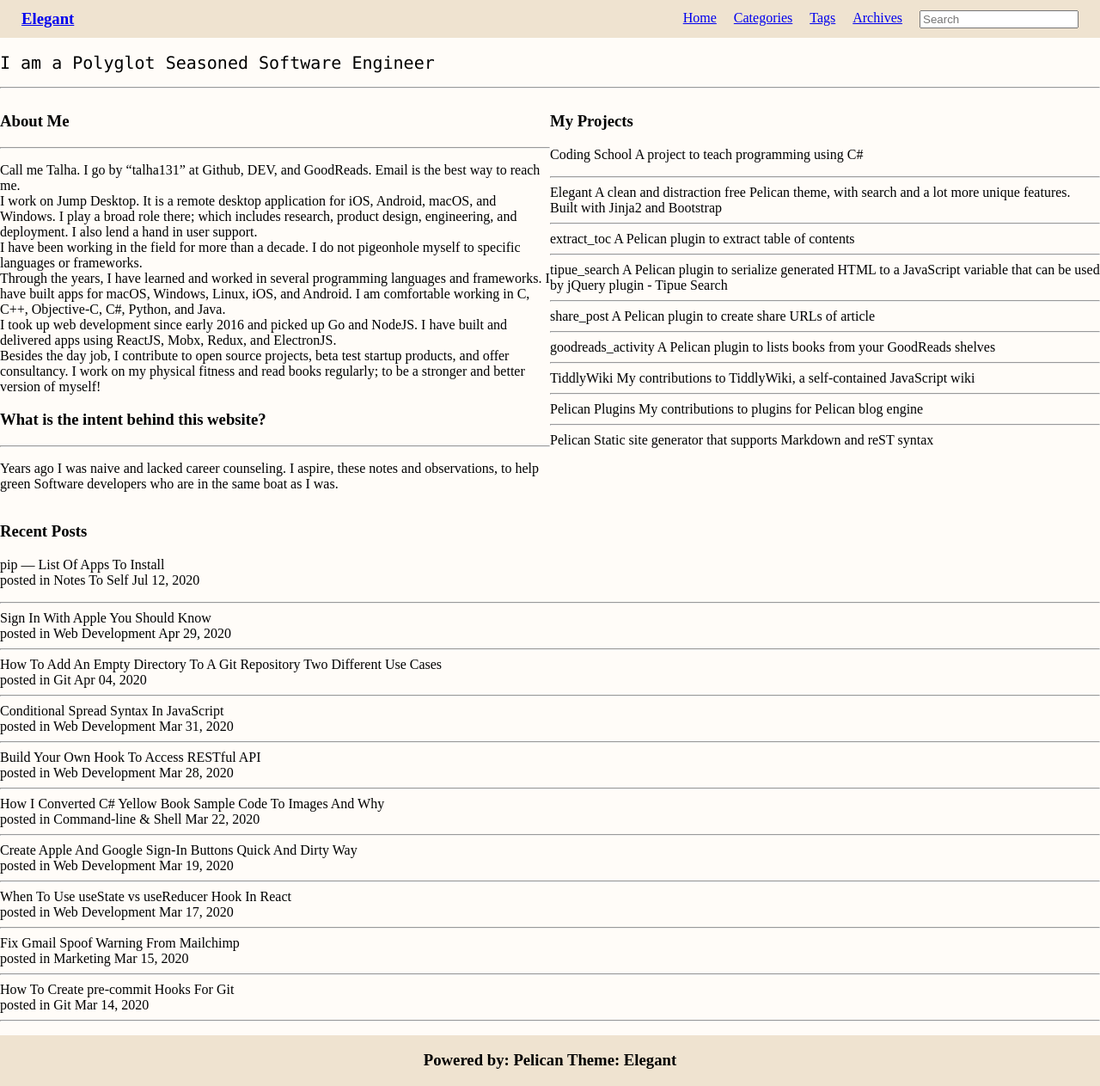
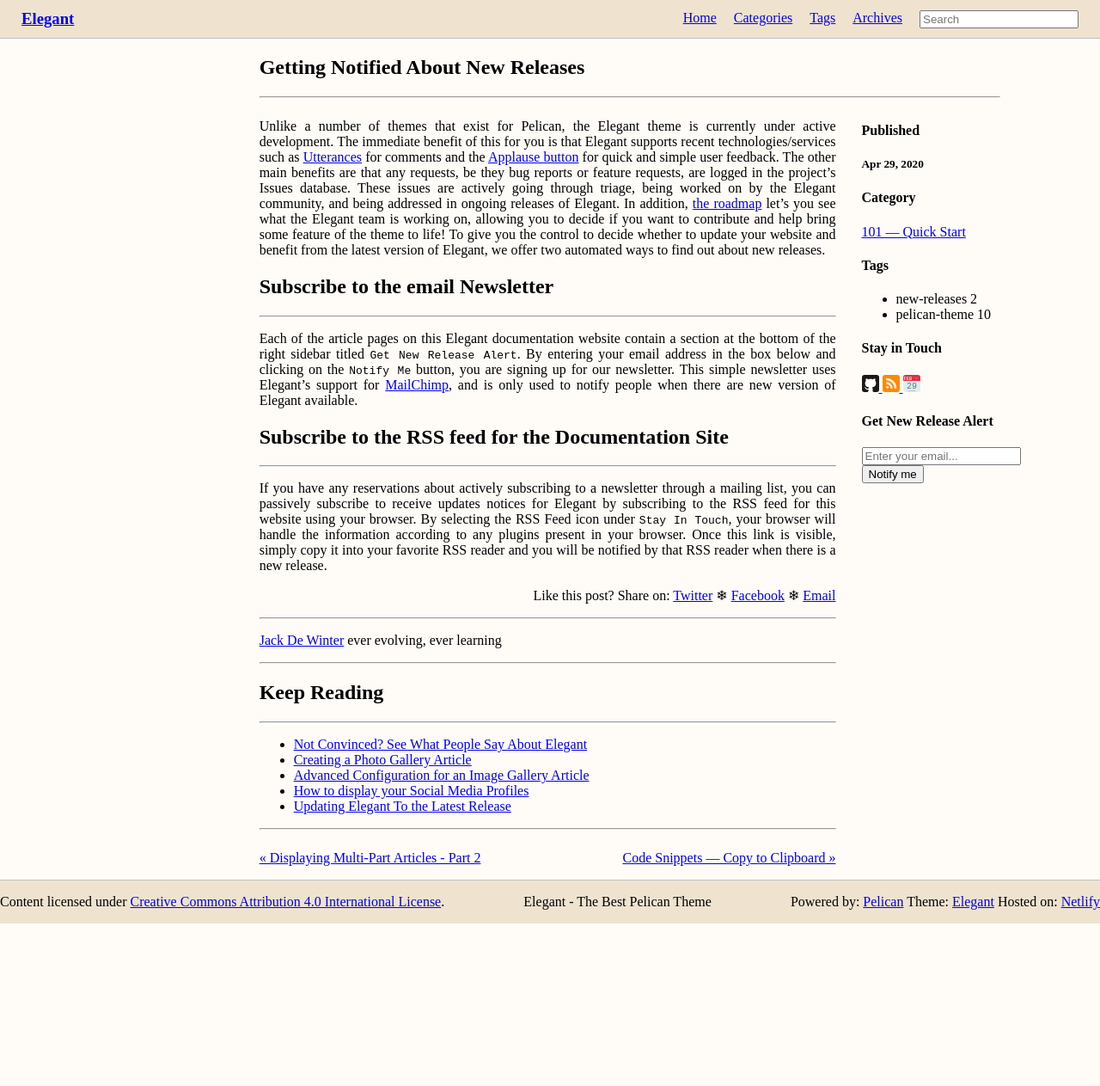
Before and after one commit to farooqalwi/Elegant-Replication, a website: page docs/index.html in a window 1280 px wide. Shown: the whole page at 86% size. After the commit the page ends 1074 px from the top, so only its background shows below. Drawn offline with Linux system fonts and the light colour scheme.

Commit message:
work done for getting-notified-about-new-releases

```diff
--- a/css/layout.css
+++ b/css/layout.css
@@ -11,17 +11,15 @@
   flex-direction: column;
 }
 
-body header {
-  align-items: center;
-  justify-content: space-between;
-}
-
 body > header {
   display: flex;
   flex-direction: row;
+  align-items: center;
+  justify-content: space-between;
   padding: rfs(0 25px);
   margin: 0;
   height: rfs(44px);
+  border-bottom: 1px solid rgb(194, 193, 193);
 }
 
 .heading-items{
@@ -29,134 +27,51 @@
   column-gap: rfs(20px);
 }
 
-body .home{
+
+/* Artile rules start here */
+
+body .article{
+  flex: 1;
   display: grid;
-  grid-template-columns: repeat(10, 10%);
+  grid-template-columns: repeat(12, 1fr);
   grid-template-rows: auto;
+  margin: 0 20px 0 110px;
 }
 
-body .home header{
-  grid-column: 1/-1;
+body .article header{
+  grid-column: 3/12;
   grid-row: 1;
 }
 
-body .home .home-about{
-  grid-column: 1/-6;
+body .article .article-content{
+  grid-column: 3/10;
   grid-row: 2;
+  text-align: justify;
 }
 
-body .home .home-projects{
-  grid-column: 6/-1;
-  grid-row: 2;
+.article-content .article-content-share{
+  text-align: end;
 }
 
-body .home .home-recent-posts{
-  grid-column: 1/-1;
-  grid-row: 3;
+.article-content .content-nav{
+  display: flex;
+  justify-content: space-between;
 }
 
-footer{
-  grid-column: 1/-1;
-  grid-row: 4;
-  text-align: center;
-  bottom: 0;
-  width: 100%;
+body .article .article-sidebar{
+  grid-column: 10/12;
+  grid-row: 2;
+  margin-left: 30px;
 }
 
-/*
-
-body header ul {
-  margin: 0;
+body .article-footer{
+  display: flex;
+  justify-content: space-between;
+  border-top: 1px solid rgb(194, 193, 193);
 }
 
-ul {
-  list-style: none;
-  display: flex;
-  align-items: center;
+
+svg{
+  width: 20px;
+  height: 20px;
 }
-
-ul li a {
-  padding: rfs(0 1.6rem);
-}
-
-body .content {
-  flex: 1;
-  display: flex;
-  flex-direction: column;
-}
-
-.content .tags-heading,
-.content .cats-heading,
-.content .archs-heading,
-.content .tags-ul,
-.content .cats-ul,
-.content .archs-content {
-  margin: rfs(15px 8rem 0px 20rem);
-  padding: 0;
-}
-
-.content .tags-ul,
-.content .cats-ul,
-.content .archs-content {
-  line-height: 20px;
-}
-
-body > .content > article {
-  display: flex;
-  flex-direction: row;
-  margin: 0;
-  padding: 0;
-}
-
-article > .post {
-  margin: rfs(25px 0 25px 0);
-  padding: rfs(10px);
-}
-
-article > .meta-data {
-  padding: rfs(25px);
-}
-
-article > .toc {
-  padding: rfs(25px);
-}
-
-.content ul {
-  display: flex;
-  flex-direction: column;
-  align-items: flex-start;
-}
-
-body > footer {
-  text-align: center;
-  width: 100%;
-  padding: rfs(20px 0 20px 0);
-}
-
-.content .tags-heading h1,
-.content .cats-heading h1,
-.content .archs-heading h1 {
-  border-bottom: rfs(2px solid);
-  margin: 0;
-}
-
-.content .tags-ul ul,
-.content .cats-ul ul {
-  padding-inline-start: 0;
-}
-
-.archs-content .archs-post {
-  display: flex;
-  justify-content: space-between;
-  border-bottom: rfs(1px dotted #696969);
-  margin-left: 6rem;
-  overflow: auto;
-  padding: 0.3rem 0.2rem;
-}
-
-.archs-content h2 {
-  margin: 0;
-  float: left;
-}
-
- */
--- a/docs/css/main.css
+++ b/docs/css/main.css
@@ -1,3 +1,2 @@
 :root{--mutedTextColor:#696969}body{background-color:#fffcf8}body>header{background-color:#efe3d0}body header h1 a{color:#000}header ul li{line-height:44px}header ul li.active{background-color:#b4b4b4}body header ul li a{color:var(--mutedTextColor);display:block}ul li a:focus,ul li a:hover{color:#555}body>footer{background-color:#efe3d0}.archs-post .arch-link a,.content div ul li a{color:#3875d7}.archs-content h2 a,.content div h1{color:inherit}.content .archs-heading,.content .cats-heading,.content .tags-heading{color:maroon}
-body,html{height:100%;width:100%;margin:0;padding:0}body{display:flex;flex-direction:column}body header{align-items:center;justify-content:space-between}body>header{display:flex;flex-direction:row;padding:0 calc(1.28125rem + 0.375vw);margin:0;height:calc(1.4rem + 1.8vw)}@media (min-width: 1200px){body>header{padding:0 1.5625rem;height:2.75rem}}.heading-items{display:flex;column-gap:1.25rem}body .home{display:grid;grid-template-columns:repeat(10,10%);grid-template-rows:auto}body .home header{grid-column:1/-1;grid-row:1}body .home .home-about{grid-column:1/-6;grid-row:2}body .home .home-projects{grid-column:6/-1;grid-row:2}body .home .home-recent-posts{grid-column:1/-1;grid-row:3}footer{grid-column:1/-1;grid-row:4;text-align:center;bottom:0;width:100%}
-:root{--sansFontFamily:"PT Sans","Helvetica Neue",Helvetica,Arial,sans-serif;--monoFontFamily:"PT Mono",Monaco,Menlo,Consolas,"Courier New",monospace}body header h1{font-family:var(--monoFontFamily);font-size:20px;font-weight:200}.archs-content h2 a,.archs-post .arch-link a,.archs-post .arch-time,.content div ul li a,ul li a{font-family:var(--sansFontFamily)}body header h1 a{text-decoration:none}ul li a{font-size:1rem;font-weight:700;text-decoration:none}.archs-post .arch-link a,.content div ul li a{font-size:.963rem;text-decoration:none}.archs-post .arch-link a:hover,.content div ul li a:hover{text-decoration:underline}.archs-content h2 a{text-decoration:none;font-weight:400;font-size:2.2rem}.archs-post .arch-time{font-size:.8rem}.content div h1{font-family:var(--serifHeadingFontFamily);font-weight:400;font-size:2em}.content .archs-heading h1{font-size:2.4rem;line-height:1.3em}
+body,html{height:100%;width:100%;margin:0;padding:0}body{display:flex;flex-direction:column}body>header{display:flex;flex-direction:row;align-items:center;justify-content:space-between;padding:0 calc(1.28125rem + 0.375vw);margin:0;height:calc(1.4rem + 1.8vw);border-bottom:1px solid #c2c1c1}@media (min-width: 1200px){body>header{padding:0 1.5625rem;height:2.75rem}}.heading-items{display:flex;column-gap:1.25rem}body .article{flex:1;display:grid;grid-template-columns:repeat(12,1fr);grid-template-rows:auto;margin:0 20px 0 110px}body .article header{grid-column:3/12;grid-row:1}body .article .article-content{grid-column:3/10;grid-row:2;text-align:justify}.article-content .article-content-share{text-align:end}.article-content .content-nav{display:flex;justify-content:space-between}body .article .article-sidebar{grid-column:10/12;grid-row:2;margin-left:30px}body .article-footer{display:flex;justify-content:space-between;border-top:1px solid #c2c1c1}svg{width:20px;height:20px}
--- a/docs/index.html
+++ b/docs/index.html
@@ -17,118 +17,151 @@
         </section>
         <section class="heading-items">
             <a href="/">Home</a>
-            <a href="Categories.html">Categories</a>
-            <a href="Tags.html">Tags</a>
-            <a href="Archives.html">Archives</a>
+            <a href="#">Categories</a>
+            <a href="#">Tags</a>
+            <a href="#">Archives</a>
             <input type="text" placeholder="Search">
         </section>
     </header>
 
-    <section class="home">
+    <article class="article">
         <header>
-            <h1>I am a Polyglot Seasoned Software Engineer</h1>
+            <h1>Getting Notified About New Releases</h1>
             <hr>
         </header>
 
-        <section class="home-about">
-            <h1>About Me</h1>
+        <section class="article-content">
+            <p>
+                Unlike a number of themes that exist for Pelican, the Elegant theme is currently under active
+                development. The immediate benefit of this for you is that Elegant supports recent technologies/services
+                such as <a href="#">Utterances</a> for comments and the <a href="#">Applause button</a> for quick and
+                simple user feedback. The other
+                main benefits are that any requests, be they bug reports or feature requests, are logged in the
+                project’s Issues database.
+
+                These issues are actively going through triage, being worked on by the Elegant community, and being
+                addressed in ongoing releases of Elegant. In addition, <a href="#">the roadmap</a> let’s you see what
+                the Elegant team
+                is working on, allowing you to decide if you want to contribute and help bring some feature of the theme
+                to life!
+
+                To give you the control to decide whether to update your website and benefit from the latest version of
+                Elegant, we offer two automated ways to find out about new releases.
+            </p>
+
+            <h2>Subscribe to the email Newsletter</h2>
             <hr>
             <p>
-                Call me Talha. I go by “talha131” at Github, DEV, and GoodReads. Email is the best way to reach me. <br>
-
-                I work on Jump Desktop. It is a remote desktop application for iOS, Android, macOS, and Windows. I play
-                a broad role there; which includes research, product design, engineering, and deployment. I also lend a
-                hand in user support. <br>
-
-                I have been working in the field for more than a decade. I do not pigeonhole myself to specific
-                languages or frameworks. <br>
-
-                Through the years, I have learned and worked in several programming languages and frameworks. I have
-                built apps for macOS, Windows, Linux, iOS, and Android. I am comfortable working in C, C++, Objective-C,
-                C#, Python, and Java. <br>
-
-                I took up web development since early 2016 and picked up Go and NodeJS. I have built and delivered apps
-                using ReactJS, Mobx, Redux, and ElectronJS. <br>
-
-                Besides the day job, I contribute to open source projects, beta test startup products, and offer
-                consultancy. I work on my physical fitness and read books regularly; to be a stronger and better version
-                of myself! <br>
+                Each of the article pages on this Elegant documentation website contain a section at the bottom of the
+                right sidebar titled <code>Get New Release Alert</code>. By entering your email address in the box below
+                and clicking
+                on the <code>Notify Me</code> button, you are signing up for our newsletter. This simple newsletter uses
+                Elegant’s
+                support for <a href="#">MailChimp</a>, and is only used to notify people when there are new version of
+                Elegant
+                available.
             </p>
 
-            <h1>What is the intent behind this website?</h1>
+            <h2>Subscribe to the RSS feed for the Documentation Site</h2>
             <hr>
             <p>
-                Years ago I was naive and lacked career counseling. I aspire, these notes and observations, to help
-                green Software developers who are in the same boat as I was.
+                If you have any reservations about actively subscribing to a newsletter through a mailing list, you can
+                passively subscribe to receive updates notices for Elegant by subscribing to the RSS feed for this
+                website using your browser. By selecting the RSS Feed icon under <code>Stay In Touch</code>, your
+                browser will handle
+                the information according to any plugins present in your browser. Once this link is visible, simply copy
+                it into your favorite RSS reader and you will be notified by that RSS reader when there is a new
+                release.
             </p>
+
+            <p class="article-content-share">Like this post? Share on: <a href="#" title="Share on Twitter">Twitter</a>
+                ❄ <a href="#" title="Share on Facebook">Facebook</a> ❄ <a href="#" title="Share via Email">Email</a></p>
+            <hr>
+            <p><a href="#">Jack De Winter</a> ever evolving, ever learning</p>
+            <hr>
+
+            <h2>Keep Reading</h2>
+            <hr>
+            <ul>
+                <li><a href="#">Not Convinced? See What People Say About Elegant</a></li>
+                <li><a href="#">Creating a Photo Gallery Article</a></li>
+                <li><a href="#">Advanced Configuration for an Image Gallery Article</a></li>
+                <li><a href="#">How to display your Social Media Profiles</a></li>
+                <li><a href="#">Updating Elegant To the Latest Release</a></li>
+            </ul>
+            <hr>
+
+            <section class="content-nav">
+                <p><a href="#">« Displaying Multi-Part Articles - Part 2</a></p>
+                <p><a href="#">Code Snippets — Copy to Clipboard »</a></p>
+            </section>
+
         </section>
 
-        <section class="home-projects">
-            <h1>My Projects</h1>
-            <p>
-                Coding School A project to teach programming using C#
-                <hr>
-                Elegant A clean and distraction free Pelican theme, with search and a lot more unique features. Built
-                with Jinja2 and Bootstrap
-                <hr>
-                extract_toc A Pelican plugin to extract table of contents
-                <hr>
-                tipue_search A Pelican plugin to serialize generated HTML to a JavaScript variable that can be used by
-                jQuery plugin - Tipue Search
-                <hr>
-                share_post A Pelican plugin to create share URLs of article
-                <hr>
-                goodreads_activity A Pelican plugin to lists books from your GoodReads shelves
-                <hr>
-                TiddlyWiki My contributions to TiddlyWiki, a self-contained JavaScript wiki
-                <hr>
-                Pelican Plugins My contributions to plugins for Pelican blog engine
-                <hr>
-                Pelican Static site generator that supports Markdown and reST syntax
+        <section class="article-sidebar">
+            <h4>Published</h4>
+            <h5>Apr 29, 2020</h5>
+            <h4>Category</h4>
+            <a href="#">101 — Quick Start</a>
+            <h4>Tags</h4>
+            <ul>
+                <li>new-releases 2</li>
+                <li>pelican-theme 10</li>
+            </ul>
+            <h4>Stay in Touch</h4>
+            <a href="https://github.com/Pelican-Elegant/" title="Elegant Github Repository" target="_blank"
+                rel="nofollow noopener noreferrer">
+                <svg xmlns="http://www.w3.org/2000/svg" aria-label="GitHub" role="img" viewBox="0 0 512 512">
+                    <rect width="512" height="512" rx="15%" fill="#1B1817" />
+                    <path fill="#fff"
+                        d="M335 499c14 0 12 17 12 17H165s-2-17 12-17c13 0 16-6 16-12l-1-50c-71 16-86-28-86-28-12-30-28-37-28-37-24-16 1-16 1-16 26 2 40 26 40 26 22 39 59 28 74 22 2-17 9-28 16-35-57-6-116-28-116-126 0-28 10-51 26-69-3-6-11-32 3-67 0 0 21-7 70 26 42-12 86-12 128 0 49-33 70-26 70-26 14 35 6 61 3 67 16 18 26 41 26 69 0 98-60 120-117 126 10 8 18 24 18 48l-1 70c0 6 3 12 16 12z" />
+                </svg>
+            </a>
+            <a href="/feeds/all.atom.xml" title="" target="_blank" rel="nofollow noopener noreferrer">
+                <svg xmlns="http://www.w3.org/2000/svg" aria-label="RSS" role="img" viewBox="0 0 512 512">
+                    <rect width="512" height="512" rx="15%" fill="#f80" />
+                    <circle cx="145" cy="367" r="35" fill="#fff" />
+                    <path fill="none" stroke="#fff" stroke-width="60"
+                        d="M109 241c89 0 162 73 162 162M109 127c152 0 276 124 276 276" />
+                </svg>
+            </a>
+            <a href="https://github.com/Pelican-Elegant/elegant/milestones" title="Elegant Project Roadmap"
+                target="_blank" rel="nofollow noopener noreferrer">
+                <svg onload="w()" xmlns="http://www.w3.org/2000/svg" aria-label="Calendar" role="img"
+                    viewBox="0 0 512 512" font-family="monospace" text-anchor="middle" fill="#667777">
+                    <script
+                        type="text/ecmascript">< ![CDATA[w = () => { c = 0; for (i in e = { weekday: "long", month: "short", day: 'numeric' }) document.getElementsByTagName('text')[c++].textContent = (new Date).toLocaleString(undefined, { [i]: e[i] }) }]] ></script>
+                    <defs>
+                        <clipPath id="c">
+                            <rect width="512" height="512" rx="15%" />
+                        </clipPath>
+                    </defs>
+                    <g clip-path="url(#c)">
+                        <rect width="512" height="512" fill="#dee" />
+                        <rect width="512" height="180" fill="#d34" />
+                    </g>
+                    <g id="b">
+                        <circle fill="#eab" cx="384" cy="100" r="14" id="a" />
+                        <use x="43" />
+                        <use x="86" />
+                    </g>
+                    <use y="43" /><text font-size="64" x="256" y="480" id="w">Sunday</text><text fill="#fff"
+                        font-size="140" x="140" y="164" id="m">FEB</text><text font-size="256" x="256" y="400"
+                        id="d">29</text>
+                </svg>
+            </a>
 
-            </p>
+            <h4>Get New Release Alert</h4>
+            <input type="text" placeholder="Enter your email...">
+            <button>Notify me</button>
         </section>
 
-        <section class="home-recent-posts">
-            <h1>Recent Posts</h1>
-            <p>
-                pip — List Of Apps To Install <br>
-                posted in Notes To Self Jul 12, 2020
-                <hr>
-                Sign In With Apple You Should Know <br>
-                posted in Web Development Apr 29, 2020
-                <hr>
-                How To Add An Empty Directory To A Git Repository Two Different Use Cases <br>
-                posted in Git Apr 04, 2020
-                <hr>
-                Conditional Spread Syntax In JavaScript <br>
-                posted in Web Development Mar 31, 2020
-                <hr>
-                Build Your Own Hook To Access RESTful API <br>
-                posted in Web Development Mar 28, 2020
-                <hr>
-                How I Converted C# Yellow Book Sample Code To Images And Why <br>
-                posted in Command-line & Shell Mar 22, 2020
-                <hr>
-                Create Apple And Google Sign-In Buttons Quick And Dirty Way <br>
-                posted in Web Development Mar 19, 2020
-                <hr>
-                When To Use useState vs useReducer Hook In React <br>
-                posted in Web Development Mar 17, 2020
-                <hr>
-                Fix Gmail Spoof Warning From Mailchimp <br>
-                posted in Marketing Mar 15, 2020
-                <hr>
-                How To Create pre-commit Hooks For Git <br>
-                posted in Git Mar 14, 2020
-                <hr>
-            </p>
-        </section>
+    </article>
 
-    </section>
-
-    <footer>
-        <h3>Powered by: Pelican Theme: Elegant</h3>
+    <footer class="article-footer">
+        <p>Content licensed under <a href="#">Creative Commons Attribution 4.0 International License</a>.</p>
+        <p>Elegant - The Best Pelican Theme</p>
+        <p>Powered by: <a href="#">Pelican</a> Theme: <a href="#">Elegant</a> Hosted on: <a href="#">Netlify</a></p>
     </footer>
 
 </body>
```
